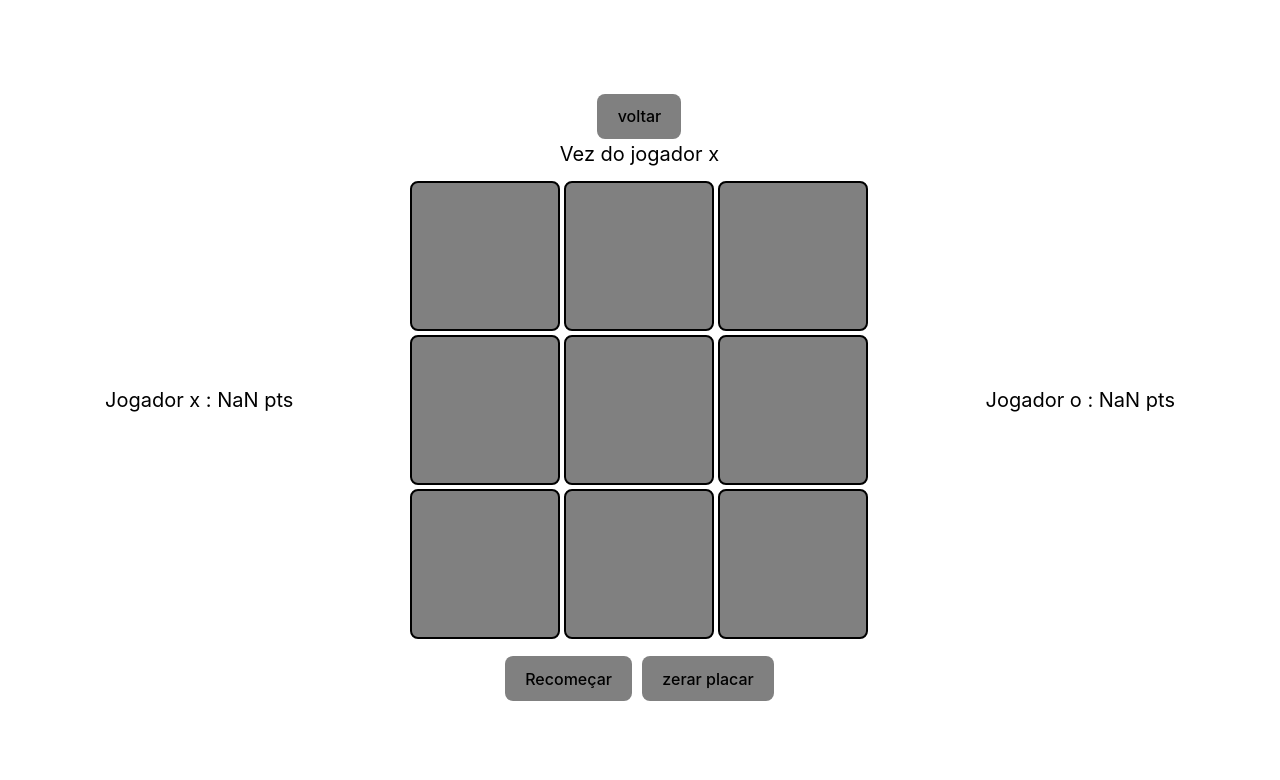
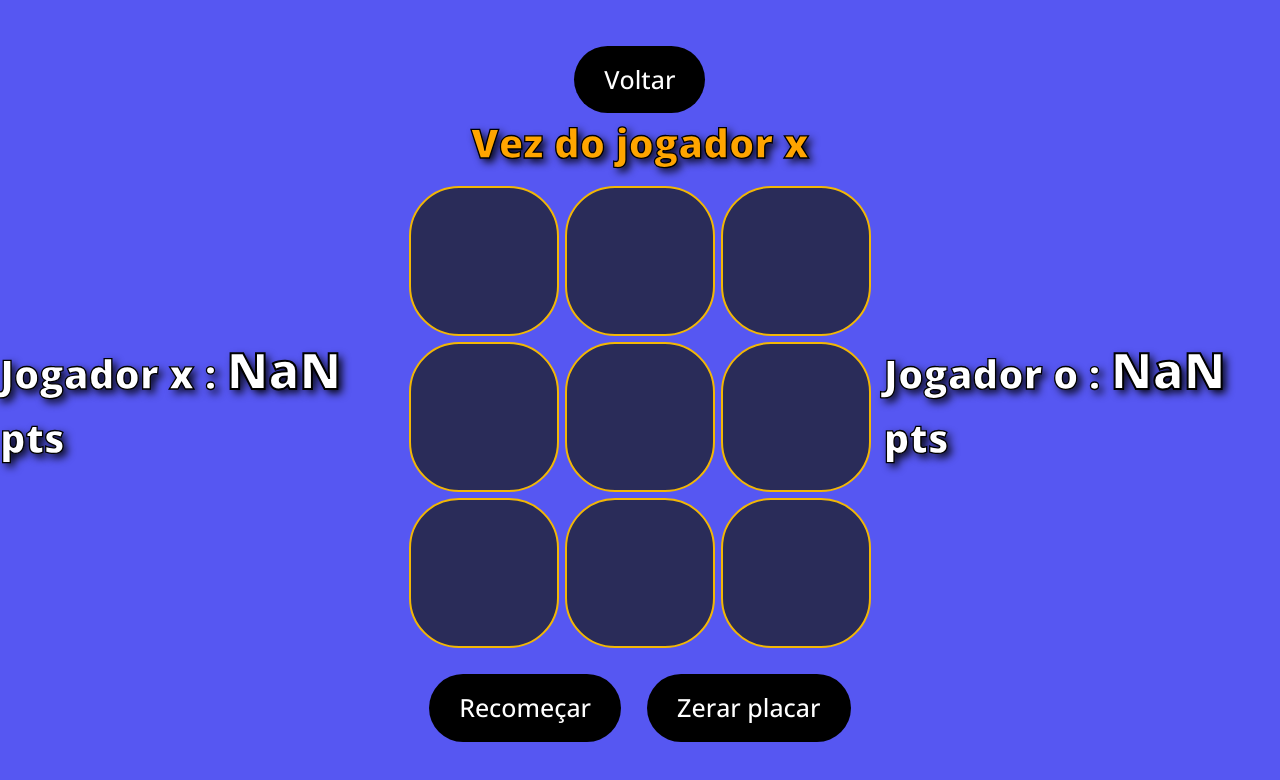
Before and after one commit to Assombrolisis/jogoDaVelha, a React (Vite) app: page /game in a window 1280 px wide. Shown: the top 780 px of the page. Built offline with nearby package versions, Linux system fonts and the light colour scheme.

Commit message:
feat -> estilização do app

```diff
--- a/src/index.css
+++ b/src/index.css
@@ -1,18 +1,4 @@
-*{
-  margin: 0;
-	padding: 0;
-	border: 0;
-	font-size: 100%;
-	font: inherit;
-	vertical-align: baseline;
-}
-ol, ul {
-	list-style: none;
-}
-a{
-  color: black;
-  text-decoration: none;
-}
+@import url('https://fonts.googleapis.com/css2?family=Noto+Sans:wght@800&family=Open+Sans:ital,wght@0,300;0,400;0,500;0,600;0,700;0,800;1,300;1,400;1,500;1,600;1,700;1,800&display=swap');
 
 :root {
   font-family: Inter, system-ui, Avenir, Helvetica, Arial, sans-serif;
@@ -23,15 +9,56 @@ a{
   -webkit-font-smoothing: antialiased;
   -moz-osx-font-smoothing: grayscale;
 }
+:root{
+  --fonte-padrao: 'Open Sans', sans-serif;
+  --azul-escuro: #024053;
+  --azul-claro: #c3d0fd;
+  --cinza: #f0f0f0;
+  --cor-primaria: #3BC90C; /*(verde-médio)*/
+  --cor-secundária: #56E22F; /*(verde-claro)*/
+  --cortexto: #032100; /*(verde-escuro)*/
+  --cor-destaque: #000000; /*(preto)*/
+}
 
-button {
-  border-radius: 8px;
-  background-color: gray;
-  border: 1px solid transparent;
+*{
+  margin: 0;
+	padding: 0;
+	border: 0;
+	font-size: 100%;
+	font: inherit;
+	vertical-align: baseline;
+}
+body{
+  font-family: var(--fonte-padrao);
+  font-weight: 800;
+}
+ol, ul {
+	list-style: none;
+}
+a{
+  color: black;
+  text-decoration: none;
+}
+button{
   padding: 0.6em 1.2em;
-  font-size: 1em;
   font-weight: 500;
-  font-family: inherit;
   cursor: pointer;
-
 }
+#btn_jogar{
+  font-family: 'Noto Sans', sans-serif;
+  border-radius: 100px;
+  color: white;
+  font-weight: 800;
+  background-color: #000;
+  border: 2.5px solid #000;
+  padding: 0.6em 1.2em;
+  font-size: 4rem;
+  font-weight: 500;
+  cursor: pointer;
+}
+#btn_jogar:hover{
+  font-weight: 800;
+  background-color: var(--cinza);
+  color: #000;
+  transition: 0.25s linear;
+}
--- a/src/pages/game/Game.css
+++ b/src/pages/game/Game.css
@@ -1,9 +1,12 @@
+html{
+  font-size: 62.5%;
+}
 #bodyGame{
     display: flex;
     height: 100vh;
     align-items: center;
     justify-content: space-evenly;
-
+    background-color: #5657F2;
   }
   .containerGame{
     display: flex;
@@ -12,7 +15,7 @@
     justify-content: center;
   }
   .containerReset button{
-    margin: 5px;
+    margin: 13px;
   }
   .game{
     margin: 10px;
@@ -20,18 +23,54 @@
     grid-template-columns: auto auto auto;
 
   }
-  .game button{
-    margin: 2px;
+  .game_button{
+    margin: 3px;
     height: 150px;
     width: 150px;
-    border: 2px solid black;
-    font-size: 50px;
+    border: 2px solid #F2b705;
+    border-radius: 50px;
+    font-size: 5rem;
+    background-color: #2a2c59;
+  }
+  .game_button:hover{
+    background-color: #230443;
+    color: white;
+    transition: 0.5s;
   }
   h1{
-    font-size: 20px;
+    font-size: 4rem;
+    color: white;
+    -webkit-text-stroke: 1.3px #000;
+    text-shadow: black 0.1em 0.1em 0.2em;
   }
 
 #voltar{
-  font-size: 20px;
+  font-size: 2rem;
   color: black ;
 }
+h2{
+  font-size: 4rem;
+  color: orange;
+  -webkit-text-stroke: 1.3px #000;
+  text-shadow: black 0.1em 0.1em 0.2em
+}
+h3{
+  font-size: 4rem;
+  color: #04bf55;
+  -webkit-text-stroke: 1.5px #014119;
+  text-shadow: black 0.1em 0.1em 0.2em
+}
+.opcao{
+  font-size: 2.5rem;
+  color: white;
+  background-color: #000;
+  border-radius: 100px;
+}
+.opcao:hover{
+  transform: scale(1.05);
+  transition: 0.2s;
+}
+.pontos{
+  font-size: 5rem;
+  -webkit-text-stroke: 2px #000;
+}
--- a/src/pages/game/Game.jsx
+++ b/src/pages/game/Game.jsx
@@ -70,32 +70,32 @@ useEffect(()=>{
     <body id='bodyGame'>
 
       <div>
-        <h1>Jogador x : {pontosPlayer1} pts</h1>
+        <h1>Jogador x : <span className="pontos">{pontosPlayer1}</span> pts</h1>
       </div>
       <div className='containerGame'>
-      <button onClick={()=>{navegate('/')}}>voltar</button>
+      <button className="opcao" onClick={()=>{navegate('/')}}>Voltar</button>
 
         {resultado?
-        <h1>{resultado}</h1>:
-        <h1>Vez do jogador {player}</h1>}
+        <h3>{resultado}</h3>:
+        <h2>Vez do jogador {player}</h2>}
         <div className='game'>
-          <button onClick={(e)=>{click(setValorCel1,valorCel1)}}>{valorCel1}</button>
-          <button onClick={(e)=>{click(setValorCel2,valorCel2)}}>{valorCel2}</button>
-          <button onClick={(e)=>{click(setValorCel3,valorCel3)}}>{valorCel3}</button>
-          <button onClick={(e)=>{click(setValorCel4,valorCel4)}}>{valorCel4}</button>
-          <button onClick={(e)=>{click(setValorCel5,valorCel5)}}>{valorCel5}</button>
-          <button onClick={(e)=>{click(setValorCel6,valorCel6)}}>{valorCel6}</button>
-          <button onClick={(e)=>{click(setValorCel7,valorCel7)}}>{valorCel7}</button>
-          <button onClick={(e)=>{click(setValorCel8,valorCel8)}}>{valorCel8}</button>
-          <button onClick={(e)=>{click(setValorCel9,valorCel9)}}>{valorCel9}</button>
+          <button className="game_button" onClick={(e)=>{click(setValorCel1,valorCel1)}}>{valorCel1}</button>
+          <button className="game_button" onClick={(e)=>{click(setValorCel2,valorCel2)}}>{valorCel2}</button>
+          <button className="game_button" onClick={(e)=>{click(setValorCel3,valorCel3)}}>{valorCel3}</button>
+          <button className="game_button" onClick={(e)=>{click(setValorCel4,valorCel4)}}>{valorCel4}</button>
+          <button className="game_button" onClick={(e)=>{click(setValorCel5,valorCel5)}}>{valorCel5}</button>
+          <button className="game_button" onClick={(e)=>{click(setValorCel6,valorCel6)}}>{valorCel6}</button>
+          <button className="game_button" onClick={(e)=>{click(setValorCel7,valorCel7)}}>{valorCel7}</button>
+          <button className="game_button" onClick={(e)=>{click(setValorCel8,valorCel8)}}>{valorCel8}</button>
+          <button className="game_button" onClick={(e)=>{click(setValorCel9,valorCel9)}}>{valorCel9}</button>
         </div>
         <div className='containerReset'>
-          <button onClick={()=>{window.location.reload()}}>Recomeçar</button>
-          <button onClick={zerarPlacar}>zerar placar</button>
+          <button className="opcao" onClick={()=>{window.location.reload()}}>Recomeçar</button>
+          <button className="opcao" onClick={zerarPlacar}>Zerar placar</button>
         </div>
       </div>
       <div>
-        <h1>Jogador o : {pontosPlayer2} pts</h1>
+        <h1>Jogador o : <span className="pontos">{pontosPlayer2}</span> pts</h1>
       </div>
     </body>
     </>
--- a/src/pages/home/Home.css
+++ b/src/pages/home/Home.css
@@ -1,16 +1,24 @@
+html{
+    font-size: 62.5%;
+}
 #bodyHome{
     height: 100vh;
     display: flex;
     flex-direction: column;
     align-items: center;
     justify-content: space-evenly;
+    background-color: #5c57f2;
 }
-
 #bodyHome h1{
     font-size: 50px;
 }
-
-
 #bodyHome a{
     font-size: 30px;
 }
+picture{
+    width: 40%;
+}
+img{
+    width: 100%;
+    height: auto;
+}
--- a/src/pages/home/Home.jsx
+++ b/src/pages/home/Home.jsx
@@ -9,8 +9,10 @@ function Home(){
     return(
         <>
         <body id='bodyHome'>
-            <h1>Jogo da velha</h1>
-            <button onClick={()=>{navegate('/game')}}>jogar</button>
+            <picture>
+                <img src="src\img\logo.png" alt="Logo" />
+            </picture>
+            <button id="btn_jogar" onClick={()=>{navegate('/game')}}>JOGAR</button>
         </body>
         </>
     )
```
Also changed, not shown: src/img/logo.png (added).
